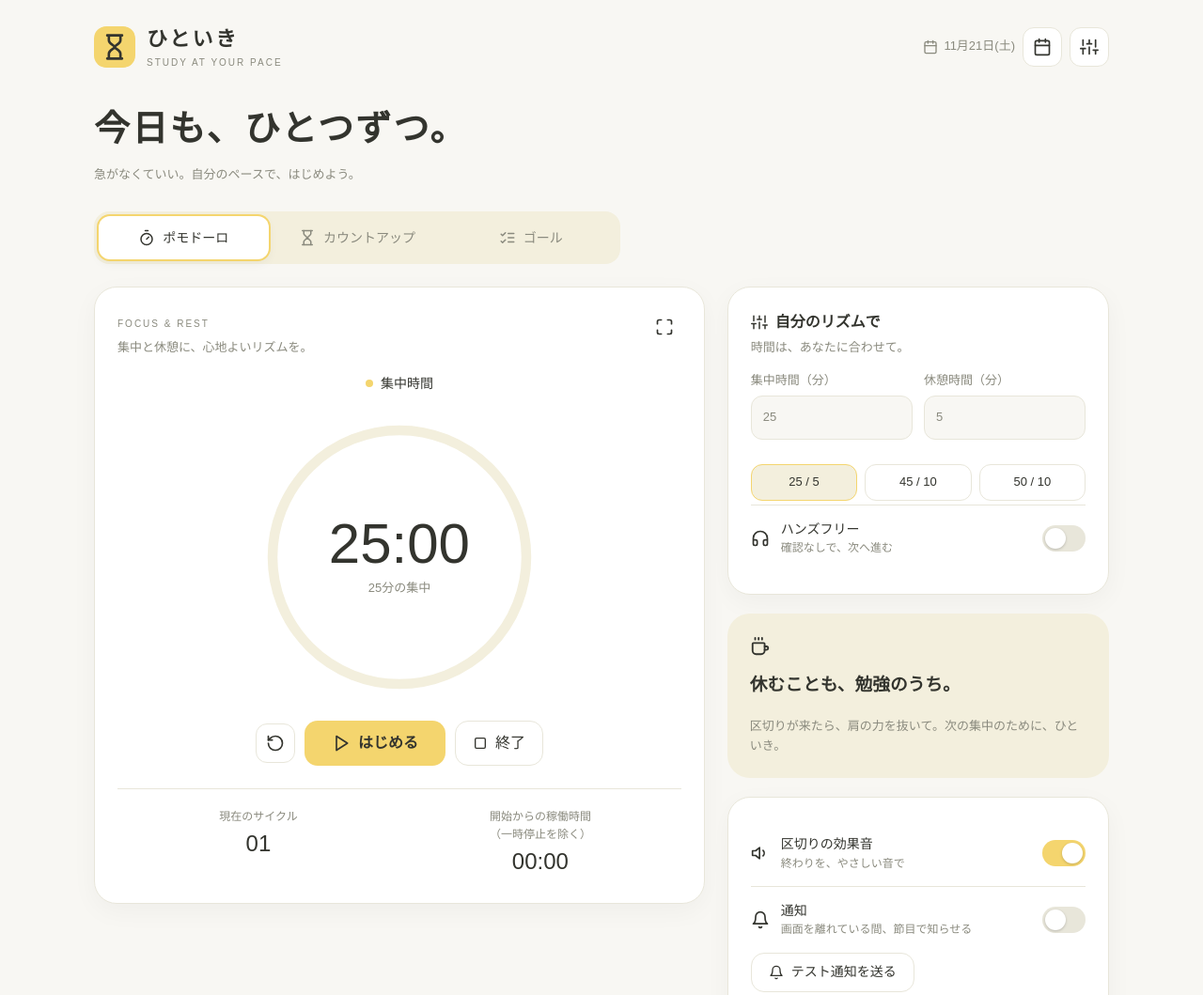
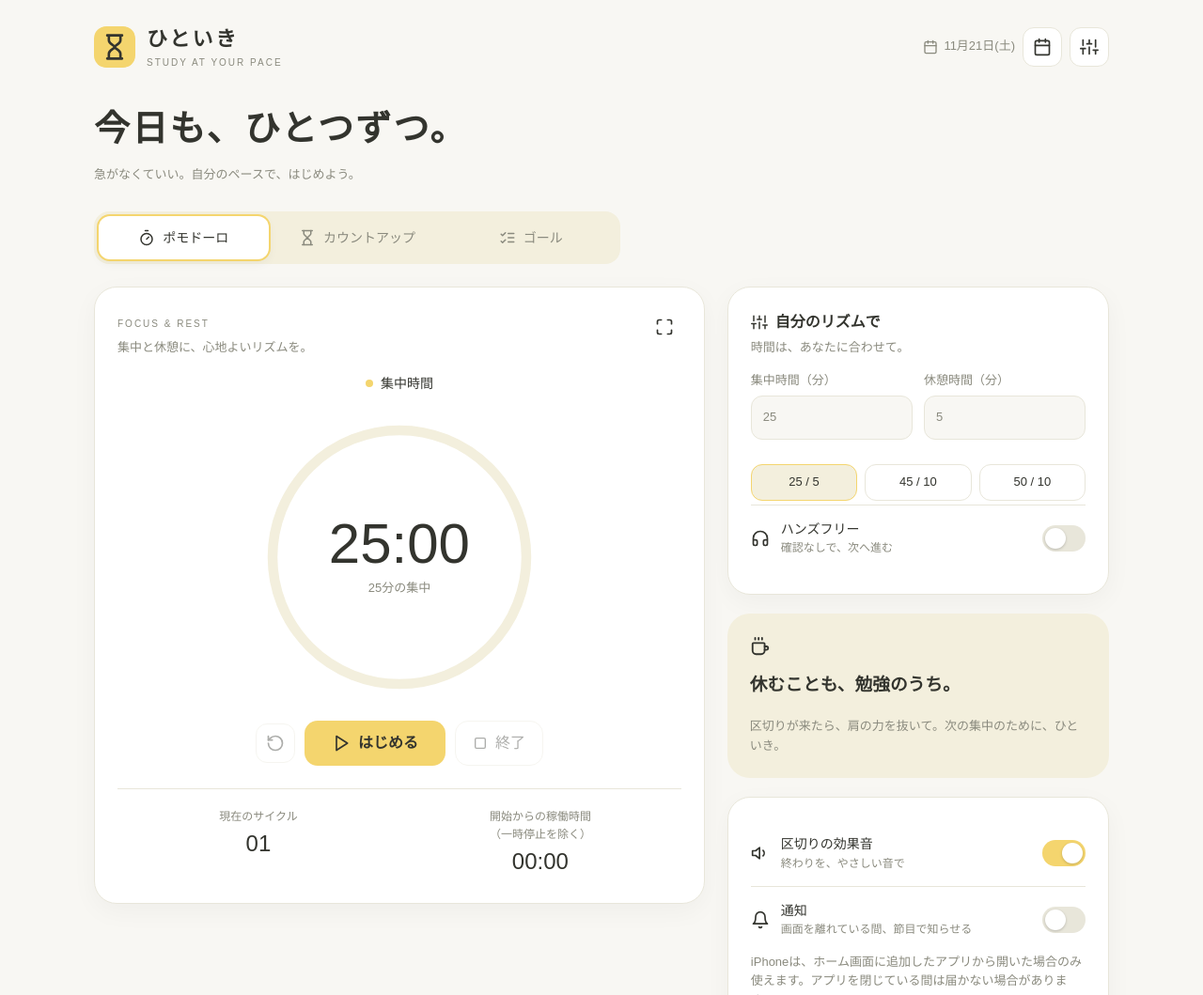
Before and after one commit to TATNOOOOOO/hitoiki, a plain HTML site: page index.html in a window 1280 px wide. Shown: the top 1059 px of the page at 94% size. Drawn offline with Linux system fonts and the light colour scheme.

Commit message:
Update style.css

```diff
--- a/style.css
+++ b/style.css
@@ -2,7 +2,7 @@
 @media(prefers-color-scheme:dark){:root{--bg:#1d1d1a;--fg:#ecebe4;--card:#272723;--mut:#9a9a90;--ln:#3a3a34;--soft:#33332c;--dg:#e5786e}}
 *{box-sizing:border-box}body{margin:0;background:var(--bg);color:var(--fg);font-family:var(--ff);font-weight:500;line-height:1.6}
 button,input,select,textarea{font:inherit;color:inherit}button{cursor:pointer;display:inline-flex;align-items:center;justify-content:center;gap:8px;transition:transform .15s,box-shadow .2s,background .2s,border-color .2s}button:active{transform:scale(.95)}
-.i{flex:none}.wrap{max-width:1120px;margin:auto;padding:20px 20px 32px}
+button:disabled{opacity:.4;cursor:default;box-shadow:none}button:disabled:active{transform:none}[hidden]{display:none!important}.i{flex:none}.wrap{max-width:1120px;margin:auto;padding:20px 20px 32px}
 .top{display:flex;align-items:center;gap:12px;flex-wrap:wrap;padding:4px 0 32px}.brand{display:flex;align-items:center;gap:12px;flex:1 1 auto;min-width:0}.brand img{width:44px;height:44px;border-radius:13px;flex:none}.brand b{display:block;font-size:22px;letter-spacing:.12em;white-space:nowrap}.brand small{display:block;font-size:10px;letter-spacing:.2em;color:var(--mut);white-space:nowrap}
 .tools{display:flex;align-items:center;gap:8px;margin-left:auto}.date{display:flex;align-items:center;gap:6px;font-size:13px;color:var(--mut);white-space:nowrap}
 .ib{border:1px solid var(--ln);background:var(--card);border-radius:12px;width:42px;height:42px;padding:0}.ib:hover{border-color:var(--ac)}
```
